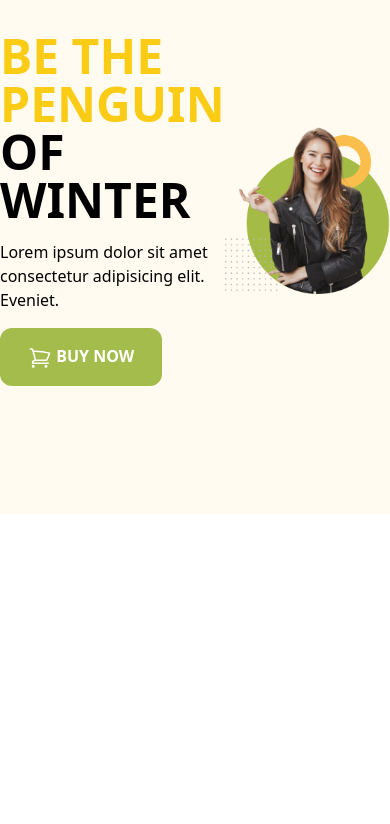
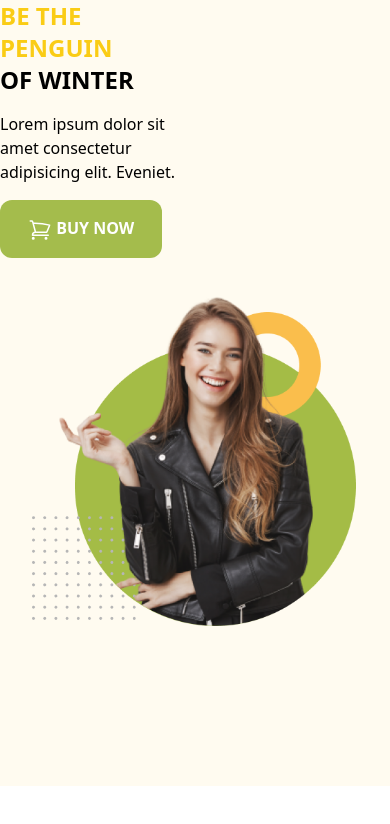
Before and after one commit to jahid-111/penguin, a plain HTML site: page index.html in a window 390 px wide. Drawn offline with nearby package versions, Linux system fonts and the light colour scheme.

Commit message:
ResponsiveHeaderSM

```diff
--- a/index.html
+++ b/index.html
@@ -26,10 +26,10 @@
 </head>
 
 <body>
-    <header class="bg-penguin pb-32 pt-8">
-        <section class="container m-auto flex items-center justify-around">
-            <div class="space-y-4">
-                <h1 class="text-5xl uppercase font-bold">
+    <header class="bg-penguin pb-32 pt-8g">
+        <section class="container m-auto sm:flex items-center justify-around">
+            <div class="space-y-4 w-1/2 sm">
+                <h1 class="text-2xl sm:text-5xl uppercase font-bold">
                     <span class="text-yellow-400">Be the <br> Penguin</span>
                     <br>
                     <span>Of Winter</span>
@@ -45,8 +45,9 @@
                     buy now</button>
             </div>
 
-            <div>
-                <img src="images/model.png" alt="">
+            <div class="p-8 ">
+                <!-- w-1/2 for img -->
+                <img class="sm:w-full" src="images/model.png" alt="">
             </div>
 
 
```
